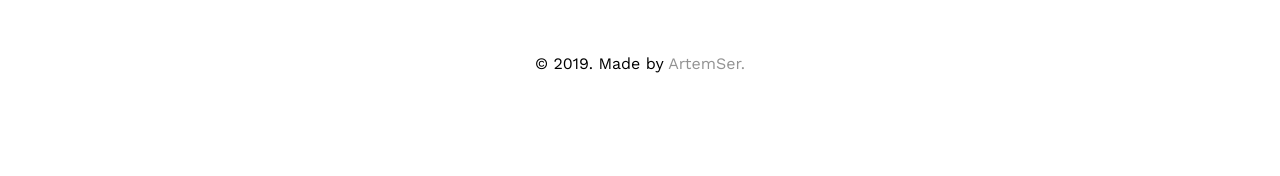
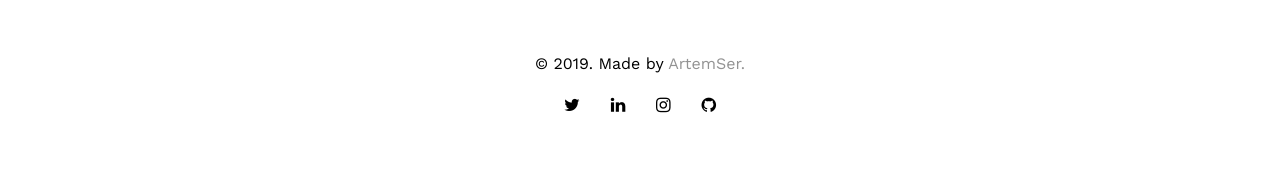
Before and after one commit to sierikov/fs2019, a Jekyll site: the page built from index.html, in a window 1280 px wide. Shown: the part 1553-1729 px from the top of the page. Built offline with Jekyll 4.4.1, drawn with Linux system fonts in a browser that asks for light colours; nearby versions of some CDN libraries; library files that are not in the unit come from our copies.

Commit message:
Fix to icon-font #3

```diff
--- a/_layouts/main.html
+++ b/_layouts/main.html
@@ -10,8 +10,8 @@
 
     <link rel="shortcut icon" href="{{ site.url }}{{ site.baseurl }}/assets/images/favicon.png" />
     <link href='https://fonts.googleapis.com/css?family=Work%20Sans:400,500,700,900%7CPT%20Serif%7CRoboto:700' rel='stylesheet' type='text/css'>
-    <link rel="stylesheet" type="text/css"  href='{{ site.url }}{{ site.baseurl }}/assets/css/vendor/swiper.min.css' />
-    <link rel="stylesheet" type="text/css"  href='{{ site.url }}{{ site.baseurl }}/assets/css/vendor/awesome.css' />
+    <link rel="stylesheet" type="text/css"  href='{{ site.url }}{{ site.baseurl }}/assets/css/plugins/swiper.min.css' />
+    <link rel="stylesheet" type="text/css"  href='{{ site.url }}{{ site.baseurl }}/assets/css/plugins/awesome.css' />
     <link rel="stylesheet" type="text/css"  href='{{ site.url }}{{ site.baseurl }}/assets/css/style.css' />
 </head>
 
```
